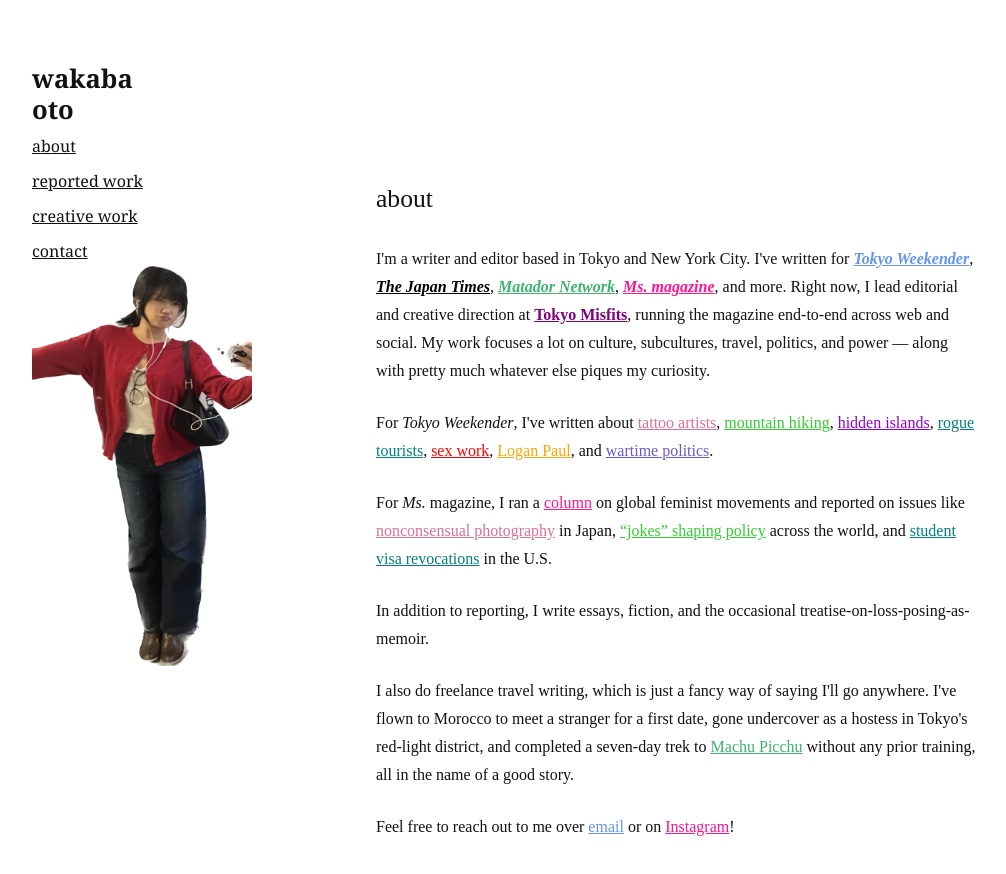
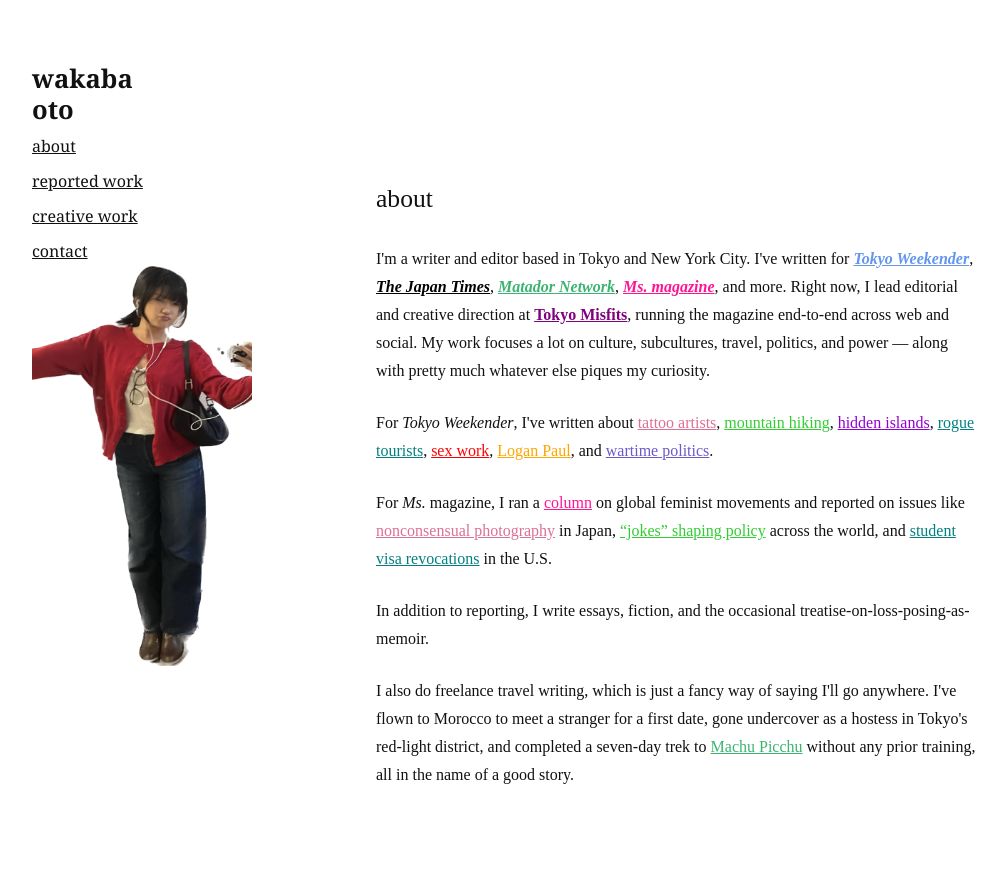
Before and after one commit to wakabss/portfolio-site, a Next.js app: page / in a window 1280 px wide. Shown: the top 874 px of the page, without its empty margins (106-1112 px from the left). Built offline with nearby package versions, Linux system fonts and the light colour scheme.

Commit message:
Update page.tsx

```diff
--- a/app/page.tsx
+++ b/app/page.tsx
@@ -195,31 +195,7 @@ export default function AboutPage() {
           without any prior training, all in the name of a good story.
         </p>
 
-        <p>
-          Feel free to reach out to me over{" "}
-          <a
-            href="mailto:wakaba.oto@engawa.global"
-            style={{
-              textDecoration: "underline",
-              color: "cornflowerblue",
 
-            }}
-          >
-            email
-          </a>{" "}
-          or on{" "}
-          <a
-            href="https://www.instagram.com/wakabss/"
-            style={{
-              textDecoration: "underline",
-              color: "deeppink",
-
-            }}
-          >
-            Instagram
-          </a>
-          !
-        </p>
       </div>
     </>
   );
```
